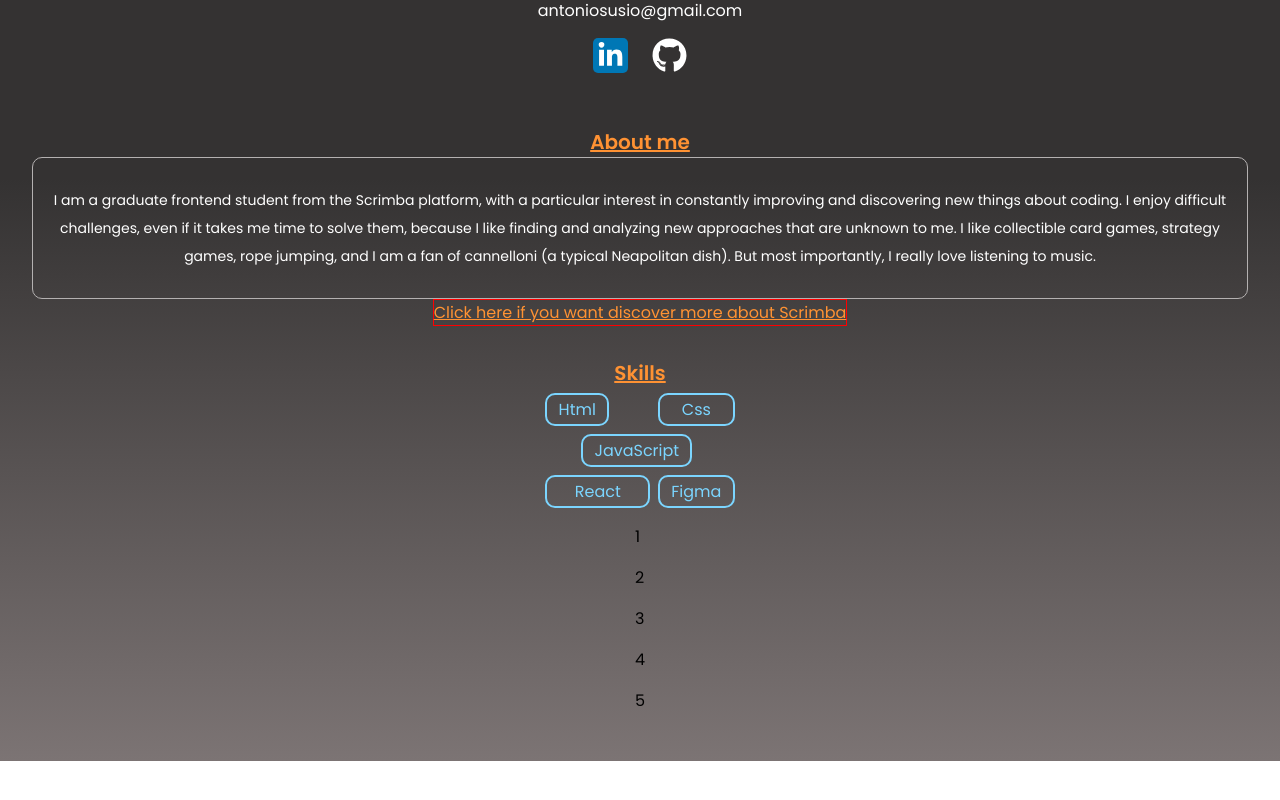
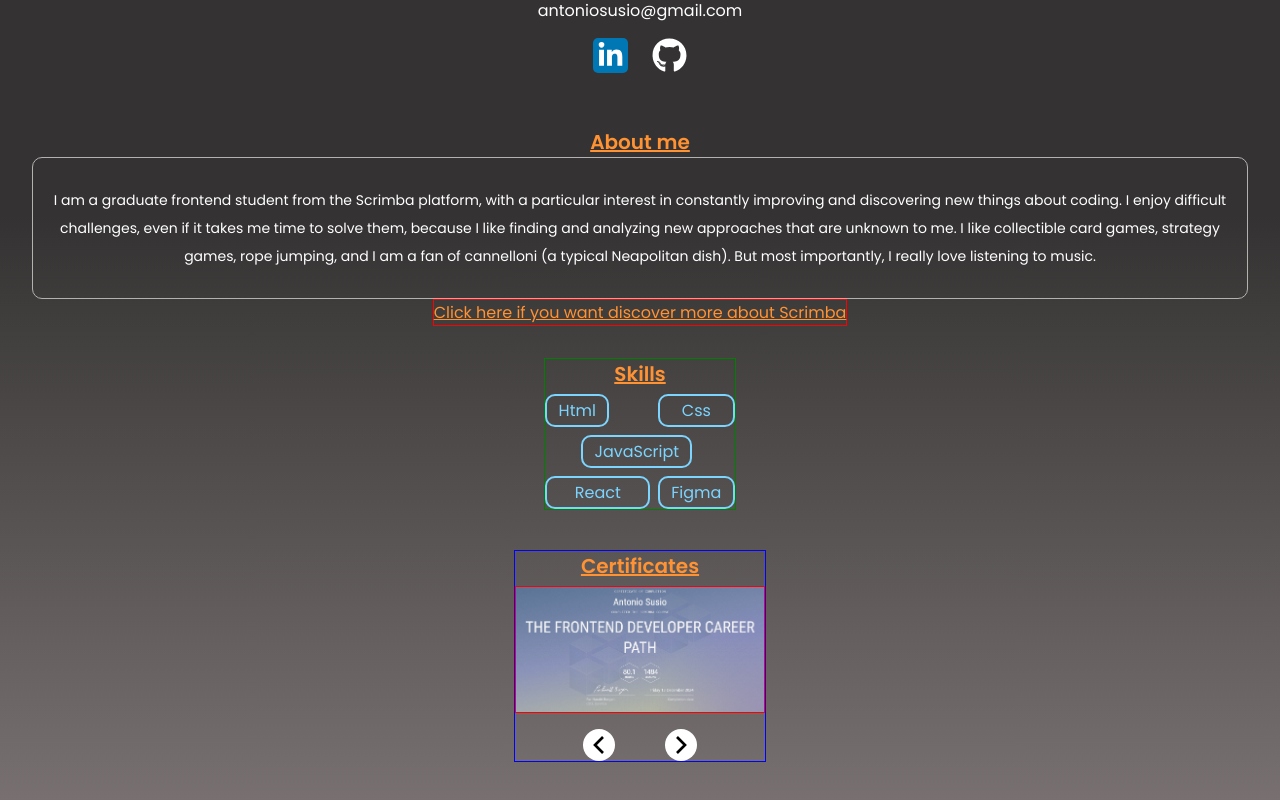
Before and after one commit to AntonioSusio/personal-portfolio, a React (Vite) app: page / in a window 1280 px wide. Shown: the part 452-1252 px from the top of the page. Before the commit the page ends 1213 px from the top, so only its background shows below. Built offline with nearby package versions, Linux system fonts and the light colour scheme.

Commit message:
Started implement certificates section and carousel container

```diff
--- a/certificates.js
+++ /dev/null
@@ -1,26 +0,0 @@
-export default [
-    {
-        id: "1",
-        image: "FrontEndCertificate.png"
-    },
-
-    {
-        id: "2",
-        image: "Html&CssCertificate.png"
-    },
-
-    {
-        id: "3",
-        image: "JavascriptCertificate.png"
-    },
-
-    {
-        id: "4",
-        image: "ReactCertificate.png"
-    },
-
-    {
-        id: "5",
-        image: "FromFigmaToCodeCertificate.png"
-    }
-]
--- /dev/null
+++ b/certificatesData.js
@@ -0,0 +1,31 @@
+export default [
+    {
+        id: 1,
+        image: "FrontEndCertificate.png",
+        description: "Image representing Frontend career path certificate"
+    },
+
+    {
+        id: 2,
+        image: "Html&CssCertificate.png",
+        description: "Image representing Html and css certificate"
+    },
+
+    {
+        id: 3,
+        image: "JavascriptCertificate.png",
+        description: "Image representing Javascript certificate"
+    },
+
+    {
+        id: 4,
+        image: "ReactCertificate.png",
+        description: "Image representing React certificate"
+    },
+
+    {
+        id: 5,
+        image: "FromFigmaToCodeCertificate.png",
+        description: "Image representing From figma to code certificate"
+    }
+]
--- a/components/Certificates.jsx
+++ b/components/Certificates.jsx
@@ -1,12 +1,33 @@
 import React from "react"
-import certificates from "../certificates"
+import certificatesData from "../certificatesData"
+import { GrFormPrevious, GrFormNext } from "react-icons/gr";
 
 export default function Certificates() {
+    const [certificates, setCertificates] = React.useState(certificatesData)
+
+    console.log(certificates)
+
+    const certificatesEl = certificates.map(certificate => (
+        <div
+            key={certificate.id}
+            className={`${certificate.id === 1 ? "slide-visible" : "slide-hidden"} certificate-img-container`}>
+            <img
+                src={`./src/assets/images/${certificate.image}`}
+                alt={certificate.description}
+            />
+        </div>
+    ))
+
     return (
-        <div className="carousel">
-            {certificates.map(certificate => (
-                <p>{certificate.id}</p>
-            ))}
-        </div>
+        <section className="certificates-section">
+            <h2 className="certificates-section-header">Certificates</h2>
+            <div className="carousel">
+                {certificatesEl}
+            </div>
+            <div className="carousel-buttons-container">
+                <GrFormPrevious className="carousel-btn" />
+                <GrFormNext className="carousel-btn"/>
+            </div>
+        </section>
     )
 }
--- a/src/index.css
+++ b/src/index.css
@@ -188,6 +188,7 @@ header .switch-language-button {
 }
 
 .skills-section {
+  border: 1px solid green;
   display: flex;
   flex-direction: column;
   align-items: center;
@@ -238,3 +239,48 @@ header .switch-language-button {
   margin: 0;
   padding: 0.125em 0.7em;
 }
+
+.certificates-section {
+  border: 1px solid blue;
+  margin: 2.5em 0;
+  display: flex;
+  flex-direction: column;
+  justify-content: center;
+  align-items: center;
+}
+
+.certificates-section-header {
+  font-size: 1.25rem;
+  margin: 0 0 0.25em;
+  color: var(--headers-color);
+  font-weight: bold;
+  text-decoration: underline;
+}
+
+.certificate-img-container {
+  border: 1px solid red;
+  width: 250px;
+  height: 127px;
+}
+
+.slide-hidden {
+  display: none;
+}
+
+.certificate-img-container img{
+  object-fit: cover;
+  width: 100%;
+  height: 100%;
+}
+
+.carousel-buttons-container {
+  display: flex;
+  margin-top: 1em;
+  gap: 50px;
+}
+
+.carousel-btn {
+  font-size: 2rem;
+  background-color: #ffffff;
+  border-radius: 50%;
+}
--- a/src/main.jsx
+++ b/src/main.jsx
@@ -1,6 +1,6 @@
 import { StrictMode } from 'react';
 import React from 'react';
-import ReactDOM from 'react-dom';
+import ReactDOM from 'react-dom/client';
 import App from './App.jsx';
 
 ReactDOM.createRoot(document.getElementById('root')).render(
```
Also changed, not shown: src/assets/images/FrontEndCertificate.png.
